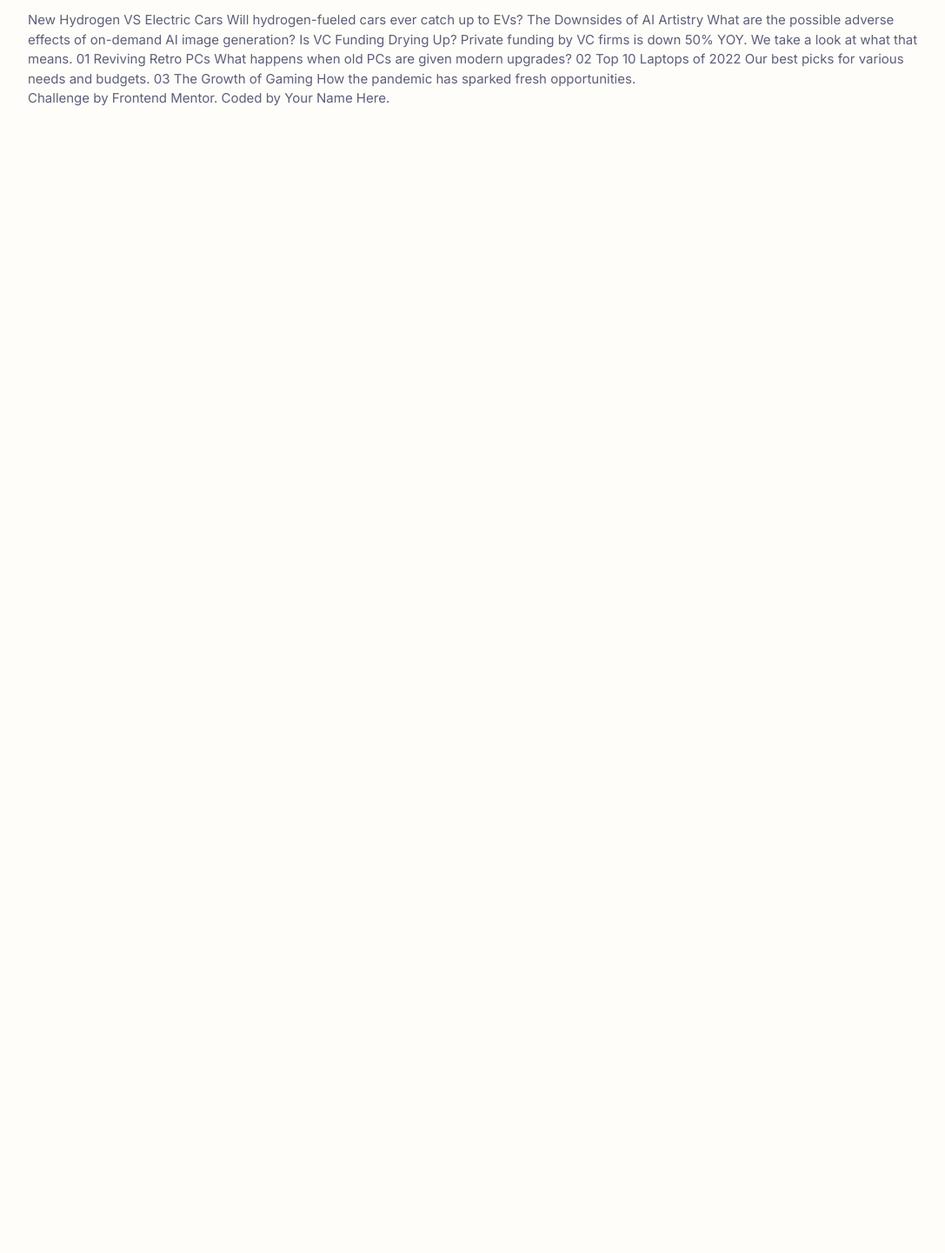
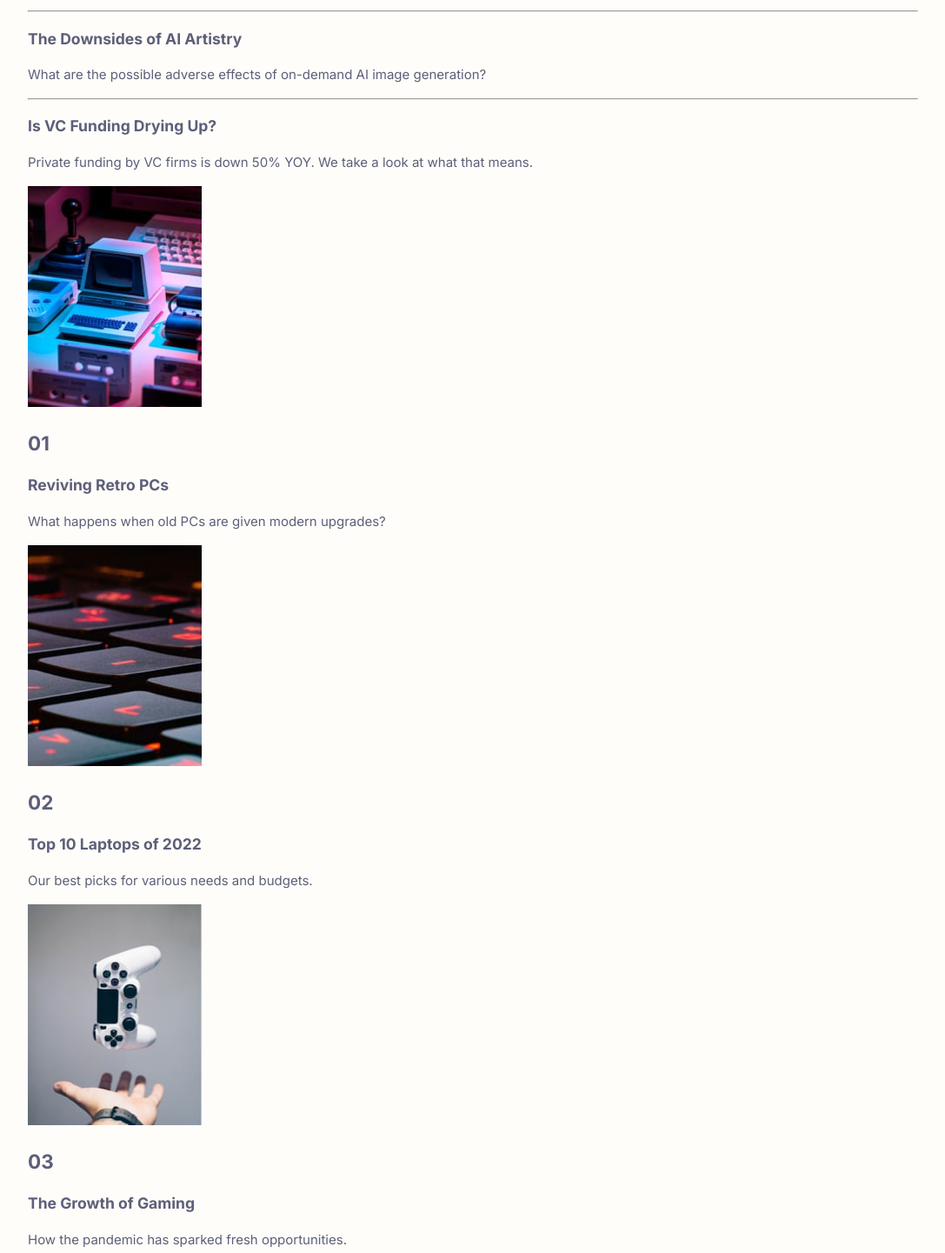
Before and after one commit to Mujeeb4582/mews-home-page-main, a website: page index.html in a window 1280 px wide. Shown: the part 861-2302 px from the top of the page at 87% size, without its empty margins (96-1183 px from the left). Before the commit the page ends 986 px from the top, so only its background shows below. Drawn offline with Linux system fonts and the light colour scheme.

Commit message:
Complete the desktop page

```diff
--- a/index.html
+++ b/index.html
@@ -24,7 +24,7 @@
   <body>
     <header>
       <nav>
-        <h1 class="logo">M.R</h1>
+        <h1 class="logo">W.</h1>
         <ul class="navbar">
           <li><a href="#">Home</a></li>
           <li><a href="#">New</a></li>
@@ -61,23 +61,63 @@
             <h3>Hydrogen VS Electric Cars</h3>
             <p>Will hydrogen-fueled cars ever catch up to EVs?</p>
           </div>
+          <hr />
+          <div>
+            <h3>The Downsides of AI Artistry</h3>
+            <p>
+              What are the possible adverse effects of on-demand AI image
+              generation?
+            </p>
+          </div>
+          <hr />
+          <div>
+            <h3>Is VC Funding Drying Up?</h3>
+            <p>
+              Private funding by VC firms is down 50% YOY. We take a look at
+              what that means.
+            </p>
+          </div>
         </div>
       </section>
     </main>
 
-    New Hydrogen VS Electric Cars Will hydrogen-fueled cars ever catch up to
-    EVs? The Downsides of AI Artistry What are the possible adverse effects of
-    on-demand AI image generation? Is VC Funding Drying Up? Private funding by
-    VC firms is down 50% YOY. We take a look at what that means. 01 Reviving
-    Retro PCs What happens when old PCs are given modern upgrades? 02 Top 10
-    Laptops of 2022 Our best picks for various needs and budgets. 03 The Growth
-    of Gaming How the pandemic has sparked fresh opportunities.
-
-    <div class="attribution">
-      Challenge by
-      <a href="https://www.frontendmentor.io?ref=challenge" target="_blank"
-        >Frontend Mentor</a
-      >. Coded by <a href="#">Your Name Here</a>.
-    </div>
+    <section class="articles-section">
+      <div class="article-details">
+        <img
+          src="./assets/images/image-retro-pcs.jpg"
+          alt="currency image"
+          class="article-image"
+        />
+        <div class="article-body">
+          <h2>01</h2>
+          <h3>Reviving Retro PCs</h3>
+          <p>What happens when old PCs are given modern upgrades?</p>
+        </div>
+      </div>
+      <div class="article-details">
+        <img
+          src="./assets/images/image-top-laptops.jpg"
+          alt="laptop image"
+          class="article-image"
+        />
+        <div class="article-body">
+          <h2>02</h2>
+          <h3>Top 10 Laptops of 2022</h3>
+          <p>Our best picks for various needs and budgets.</p>
+        </div>
+      </div>
+      <div class="article-details">
+        <img
+          src="./assets/images/image-gaming-growth.jpg"
+          alt="gaming image"
+          class="article-image"
+        />
+        <div class="article-body">
+          <h2>03</h2>
+          <h3>The Growth of Gaming</h3>
+          <p>How the pandemic has sparked fresh opportunities.</p>
+        </div>
+      </div>
+    </section>
   </body>
 </html>
```
